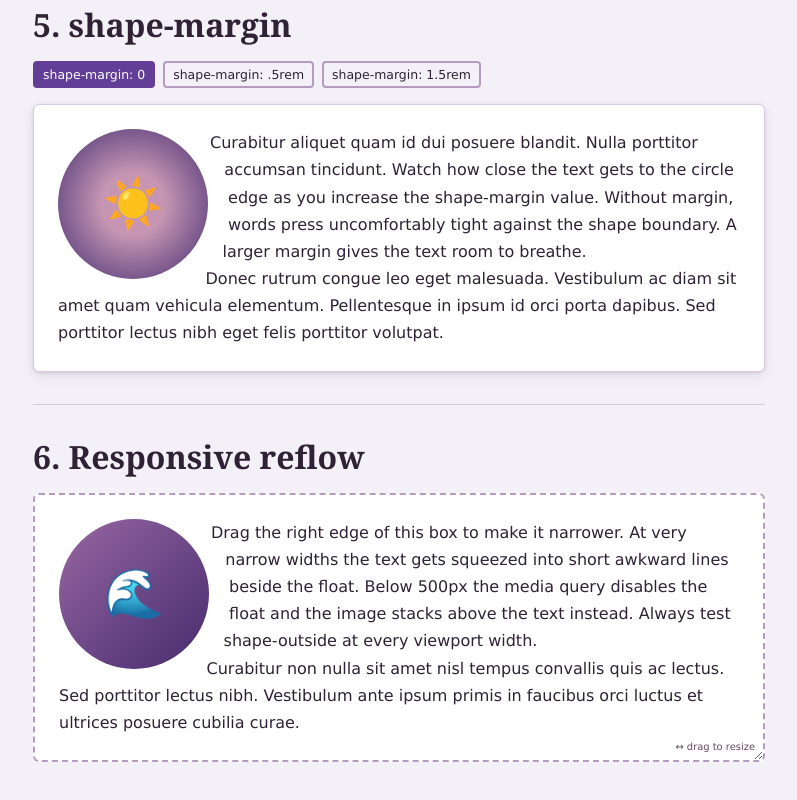
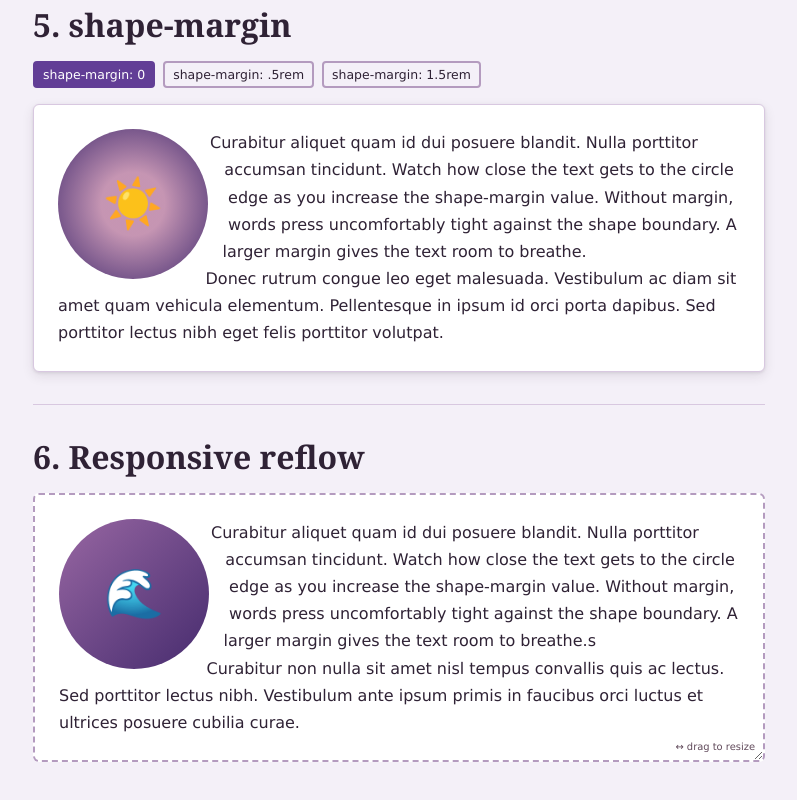
Before and after one commit to escarrasco/wdd331-practice, a website: page unit-3/shape-outside-demo/index.html in a window 1280 px wide. Shown: the part 1964-2764 px from the top of the page, without its empty margins (241-1038 px from the left). Drawn offline with nearby package versions, Linux system fonts and the light colour scheme; files that its build step writes are made by us from their sources.

Commit message:
shape-outside demo

```diff
--- a/unit-3/shape-outside-demo/index.html
+++ b/unit-3/shape-outside-demo/index.html
@@ -119,7 +119,7 @@
       <h2>6. Responsive reflow</h2>
       <div class="resize-box">
         <div class="resp-float">🌊</div>
-        <p class="body-text">Drag the right edge of this box to make it narrower. At very narrow widths the text gets squeezed into short awkward lines beside the float. Below 500px the media query disables the float and the image stacks above the text instead. Always test shape-outside at every viewport width.</p>
+        <p class="body-text">Curabitur aliquet quam id dui posuere blandit. Nulla porttitor accumsan tincidunt. Watch how close the text gets to the circle edge as you increase the shape-margin value. Without margin, words press uncomfortably tight against the shape boundary. A larger margin gives the text room to breathe.s</p>
         <p class="body-text">Curabitur non nulla sit amet nisl tempus convallis quis ac lectus. Sed porttitor lectus nibh. Vestibulum ante ipsum primis in faucibus orci luctus et ultrices posuere cubilia curae.</p>
       </div>
     </section>
```
